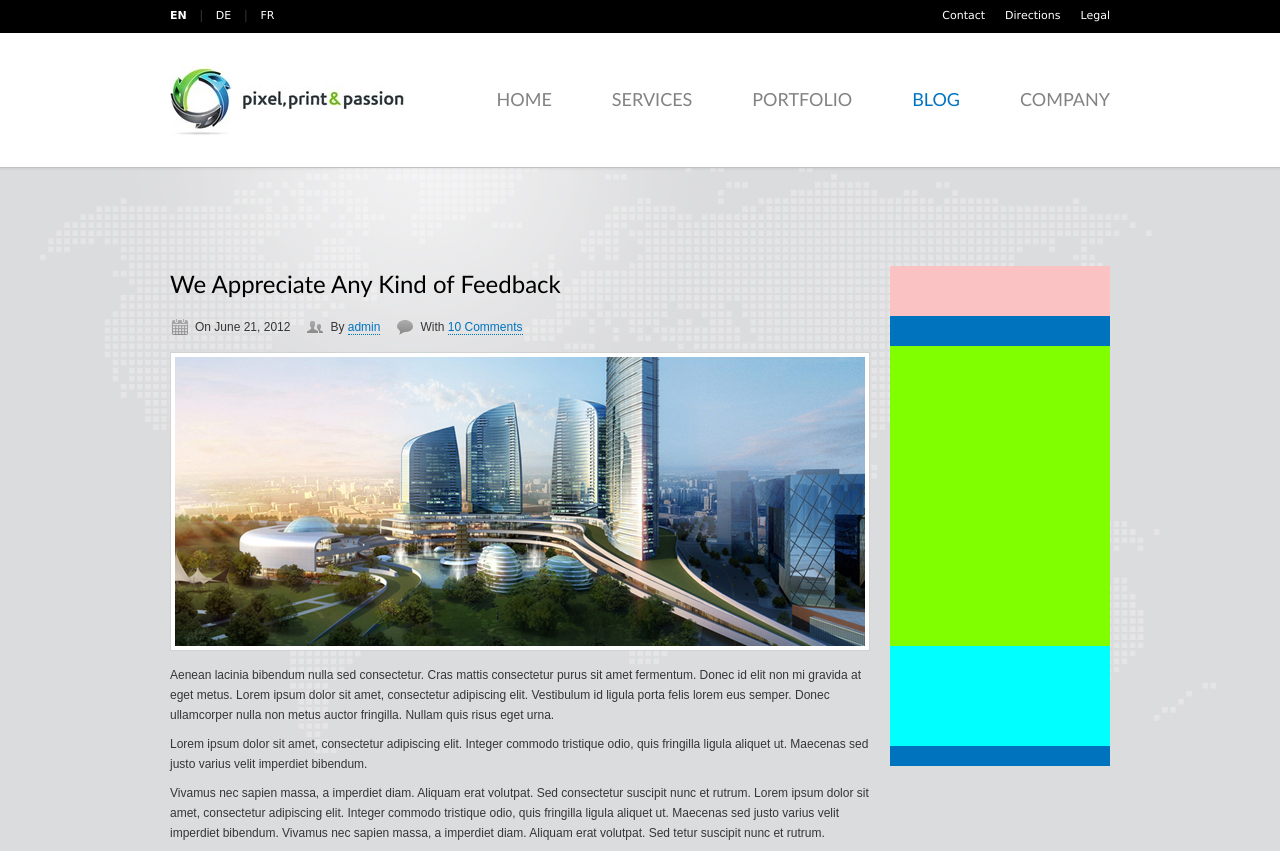
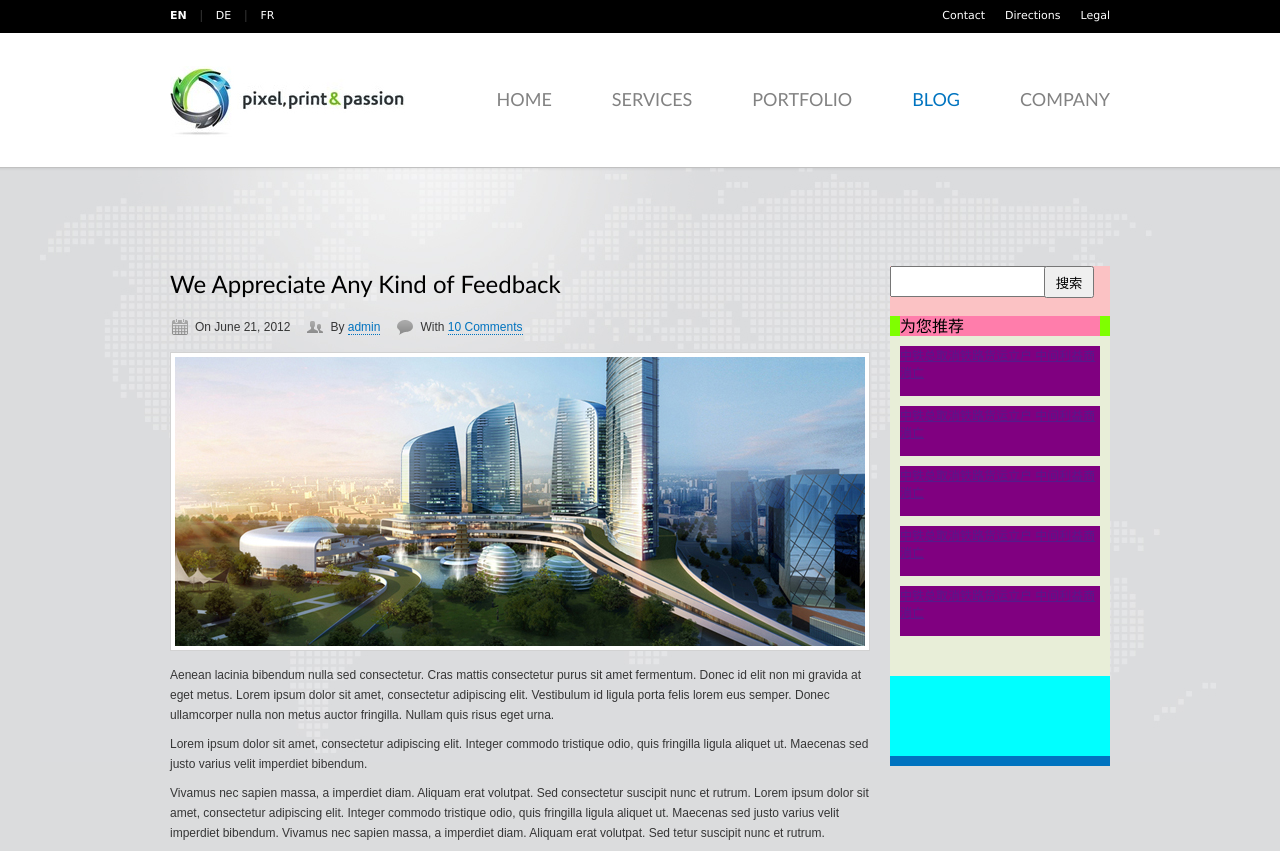
Before and after one commit to hdlmx2/website, a plain HTML site: page single-post.html in a window 1280 px wide. Shown: the top 851 px of the page. Drawn offline with Linux system fonts and the light colour scheme.

Commit message:
新闻推荐模块基本完成

```diff
--- a/css/newsdetail.css
+++ b/css/newsdetail.css
@@ -13,16 +13,57 @@
     background-color: #FBC2C4;
 }
 
-.news_suggest_links{
+.news_search input {
     float: left;
-    margin-top: 30px;
+    width: 150px;
+    height: 25px;
+
+}
+
+.news_search button {
+    float: left;
+    margin-left: -4px;
+    width: 50px;
+    height: 32px;
+}
+
+.news_suggest_links {
+    float: left;
+    margin-top: 0px;
     width: 220px;
-    height: 300px;
+    height: 360px;
     background-color: chartreuse;
 }
-.company_social{
+
+.news_suggest_title {
+    float: left;
+    margin-left: 10px;
+    width: 200px;
+    height: 20px;
+    background-color: #ff7dab;
+}
+
+.links {
+    float: left;
+    width: 100%;
+    height: 350px;
+    background-color: #e8eed8;
+
+}
+
+.news_title {
+    float: left;
+    width: 200px;
+    height: 50px;
+    margin-top: 10px;
+    margin-left: 10px;
+    background-color: purple;
+
+}
+
+.company_social {
     float: left;
     width: 220px;
-    height: 100px;
+    height: 80px;
     background-color: aqua;
 }
--- a/single-post.html
+++ b/single-post.html
@@ -236,14 +236,44 @@
 
             <div class="news_suggest">
 
-                <div class="news_search"></div>
-                <div class="news_suggest_links"></div>
+                <div class="news_search">
+                    <input type="text"/>
+                    <button>搜索</button>
+                </div>
+                <div class="news_suggest_links">
+                    <div class="news_suggest_title">
+                        <h4>为您推荐</h4>
+                    </div>
+
+
+                    <div class="links">
+
+                        <div class="news_title">
+                            <a href="">中铁总取消铁路货运立户 中间利益商消亡</a>
+                        </div>
+                        <div class="news_title">
+                            <a href="">中铁总取消铁路货运立户 中间利益商消亡</a>
+                        </div>
+                        <div class="news_title">
+                            <a href="">中铁总取消铁路货运立户 中间利益商消亡</a>
+                        </div>
+                        <div class="news_title">
+                            <a href="">中铁总取消铁路货运立户 中间利益商消亡</a>
+                        </div>
+                        <div class="news_title">
+                            <a href="">中铁总取消铁路货运立户 中间利益商消亡</a>
+                        </div>
+
+                    </div>
+                </div>
                 <div class="company_social"></div>
             </div>
+
         </div>
+    </div>
 
 
-    </div>
+</div>
 </div>
 <!-- end content -->
 
```
